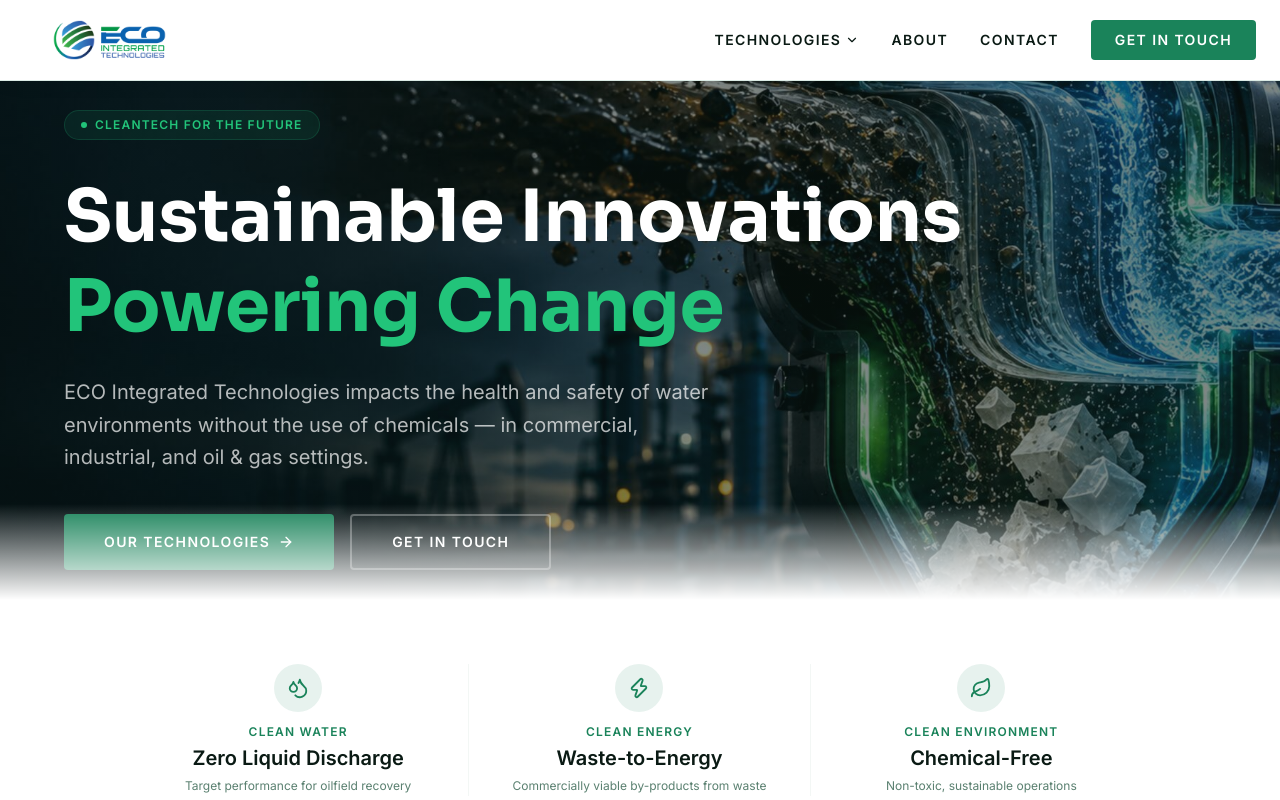
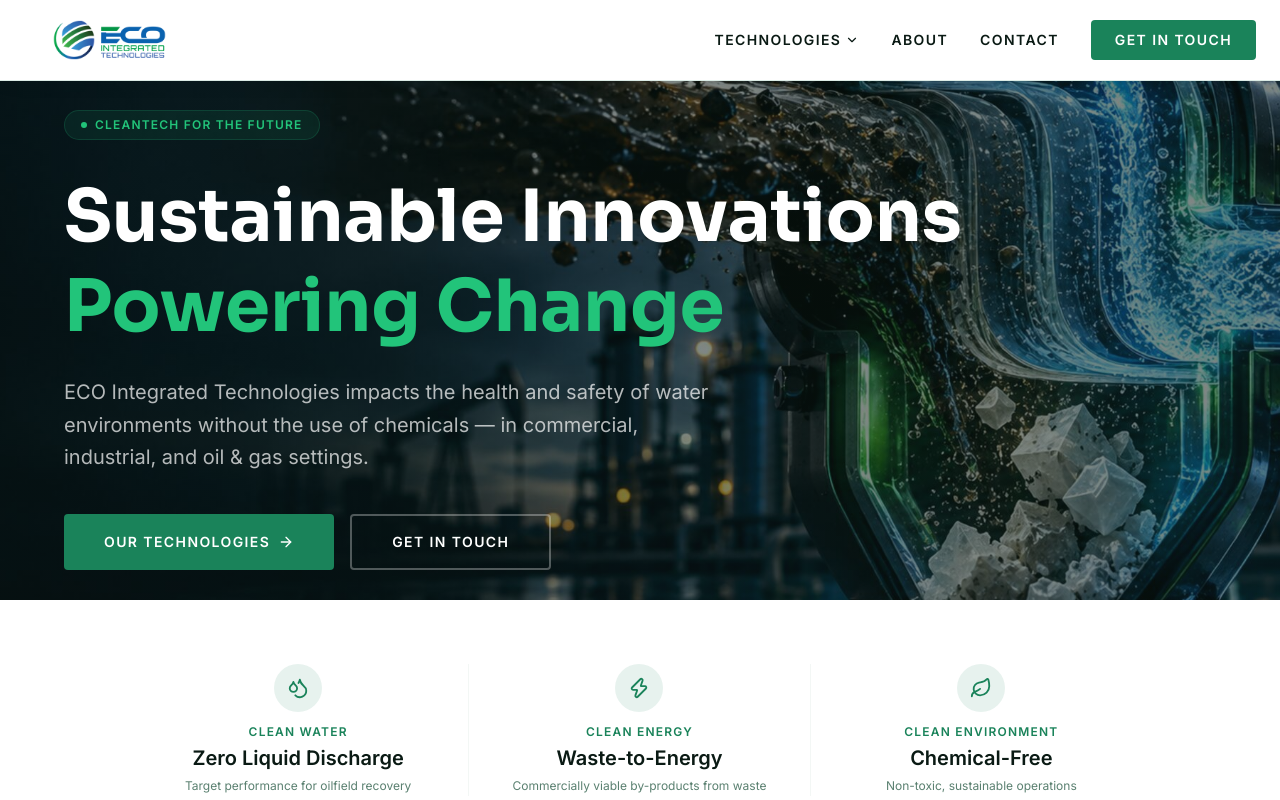
Before and after one commit to AppStudioPros/eco-iti, a Next.js app: page / in a window 1280 px wide. Shown: the top 800 px of the page. Built offline with nearby package versions, Linux system fonts and the light colour scheme.

Commit message:
Remove hero bottom fade gradient

```diff
--- a/app/page.tsx
+++ b/app/page.tsx
@@ -99,8 +99,7 @@
           </div>
         </div>
 
-        {/* Bottom fade */}
-        <div className="absolute bottom-0 left-0 right-0 h-24" style={{ background: 'linear-gradient(to bottom, transparent, #ffffff)' }} />
+
       </section>
 
       {/* ── Stats Bar ── */}
```
